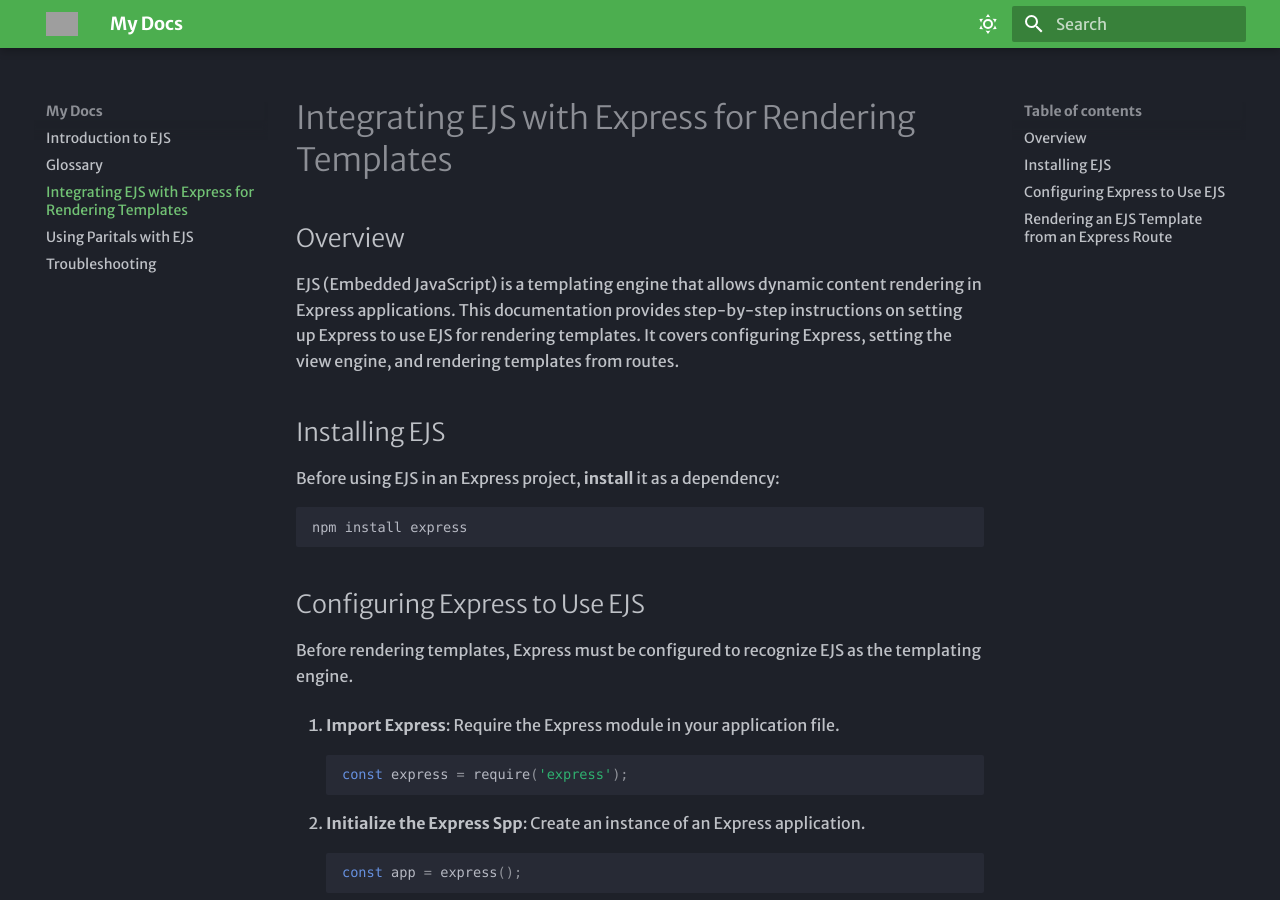
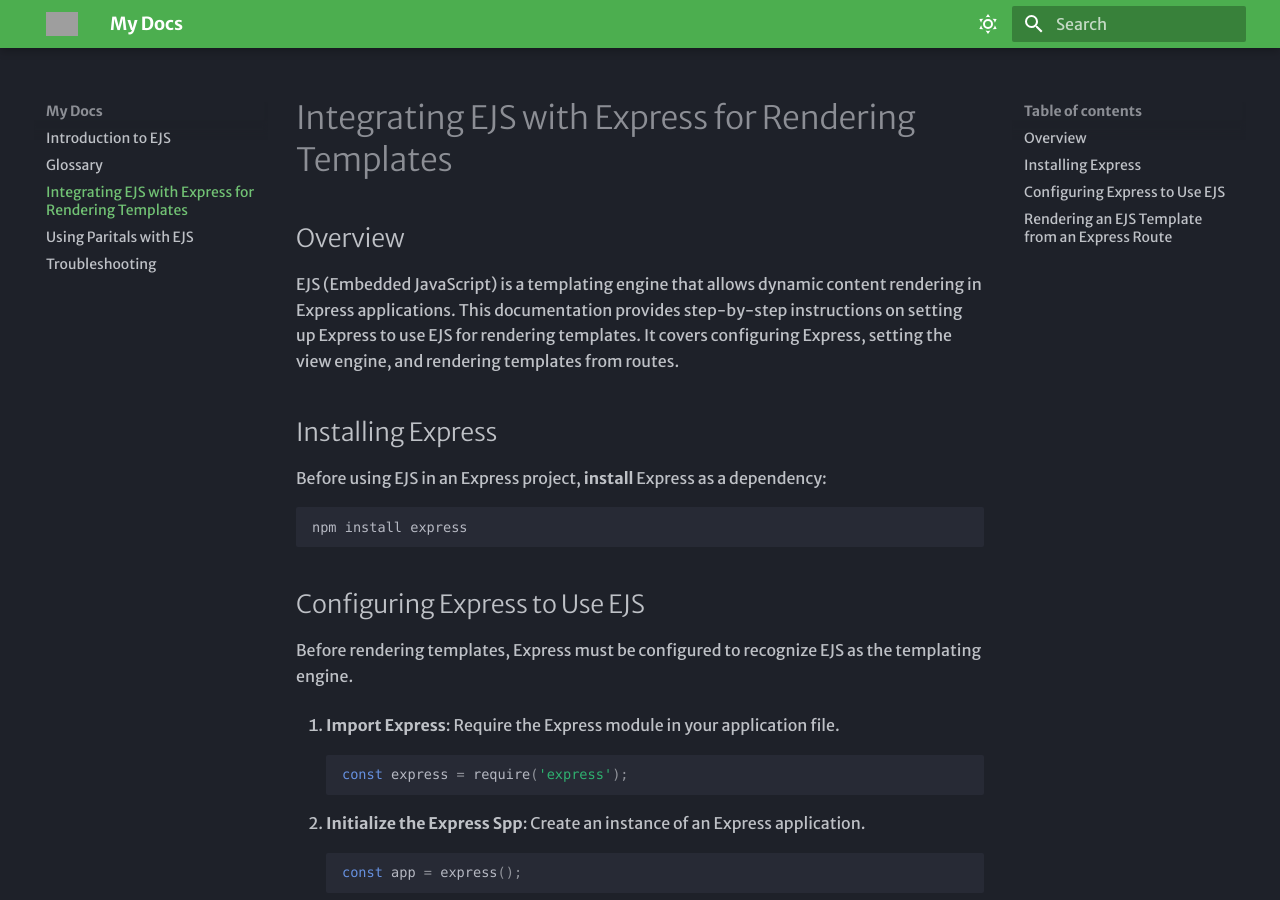
Before and after one commit to nilae2001/mkdocs, an MkDocs documentation site: the page built from docs/integration.md, in a window 1280 px wide and 900 px high. Built offline with MkDocs 1.6.1 and Material for MkDocs 9.7.7, drawn with Linux system fonts in a browser that asks for light colours; some web fonts are replaced; grey boxes are pictures that could not be loaded.

````diff
--- a/docs/integration.md
+++ b/docs/integration.md
@@ -4,9 +4,9 @@
 
 EJS (Embedded JavaScript) is a templating engine that allows dynamic content rendering in Express applications. This documentation provides step-by-step instructions on setting up Express to use EJS for rendering templates. It covers configuring Express, setting the view engine, and rendering templates from routes.
 
-## Installing EJS
+## Installing Express
 
-Before using EJS in an Express project, **install** it as a dependency:
+Before using EJS in an Express project, **install** Express as a dependency:
 
 ```sh
 npm install express
````
